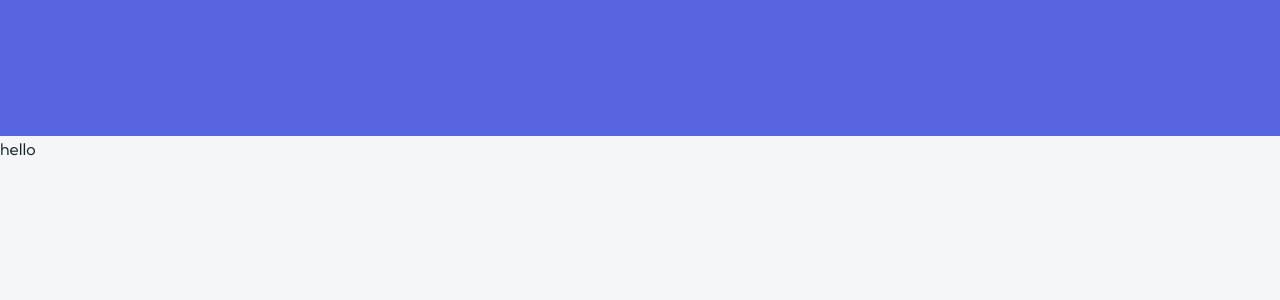
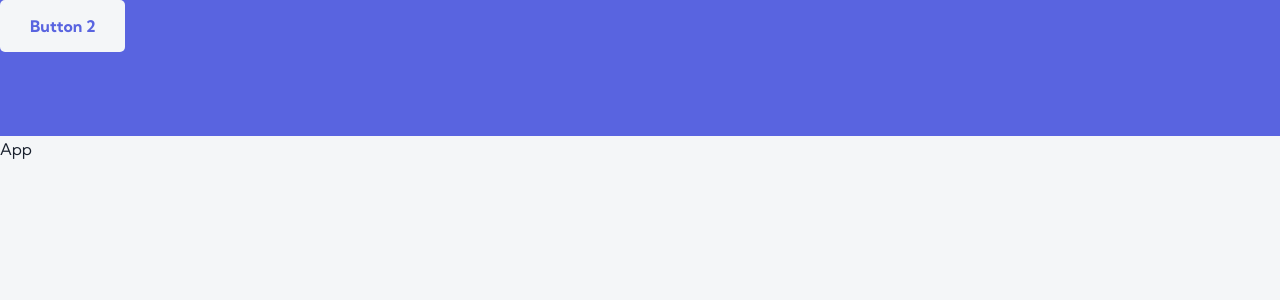
Before and after one commit to dvcolin/frontend-mentor-devjobs-web-app, a React (Create React App) app: page / in a window 1280 px wide. Shown: the top 300 px of the page. Built offline with nearby package versions, Linux system fonts and the light colour scheme.

Commit message:
created Button and Heading components

```diff
--- a/src/App.tsx
+++ b/src/App.tsx
@@ -3,7 +3,7 @@ import Layout from "./components/layout/Layout";
 const App = () => {
   return (
     <Layout>
-      <div>hello</div>
+      <div>App</div>
     </Layout>
   );
 };
--- /dev/null
+++ b/src/components/Button.tsx
@@ -0,0 +1,30 @@
+import styled from "styled-components";
+
+interface ButtonProps {
+  variant?: "primary" | "secondary";
+}
+
+const Button = styled.button<ButtonProps>`
+  font-family: inherit;
+  font-size: ${(props) => props.theme.fontSizes.body.base};
+  font-weight: ${(props) => props.theme.fontWeights.bold};
+  border: none;
+  border-radius: 0.5rem;
+  padding: 1.6rem 3rem;
+  cursor: pointer;
+  transition: all 0.15s;
+  background-color: ${(props) =>
+    props.variant === "primary"
+      ? props.theme.colors.primary.violet
+      : props.theme.colors.secondary.lightGray};
+  color: ${(props) =>
+    props.variant === "primary"
+      ? props.theme.colors.secondary.white
+      : props.theme.colors.primary.violet};
+
+  &:hover {
+    background-color: ${(props) => props.theme.colors.primary.lightViolet};
+  }
+`;
+
+export default Button;
--- /dev/null
+++ b/src/components/Text.tsx
@@ -0,0 +1,5 @@
+import styled from "styled-components";
+
+const Text = styled.p``;
+
+export default Text;
--- a/src/components/layout/Header.tsx
+++ b/src/components/layout/Header.tsx
@@ -1,4 +1,5 @@
 import styled from "styled-components";
+import Button from "../Button";
 
 const StyledHeader = styled.header`
   height: 13.6rem;
@@ -6,7 +7,11 @@ const StyledHeader = styled.header`
 `;
 
 const Header = () => {
-  return <StyledHeader></StyledHeader>;
+  return (
+    <StyledHeader>
+      <Button>Button 2</Button>
+    </StyledHeader>
+  );
 };
 
 export default Header;
```
Also changed, not shown: src/components/Heading.tsx (added, +29 -0 lines).
